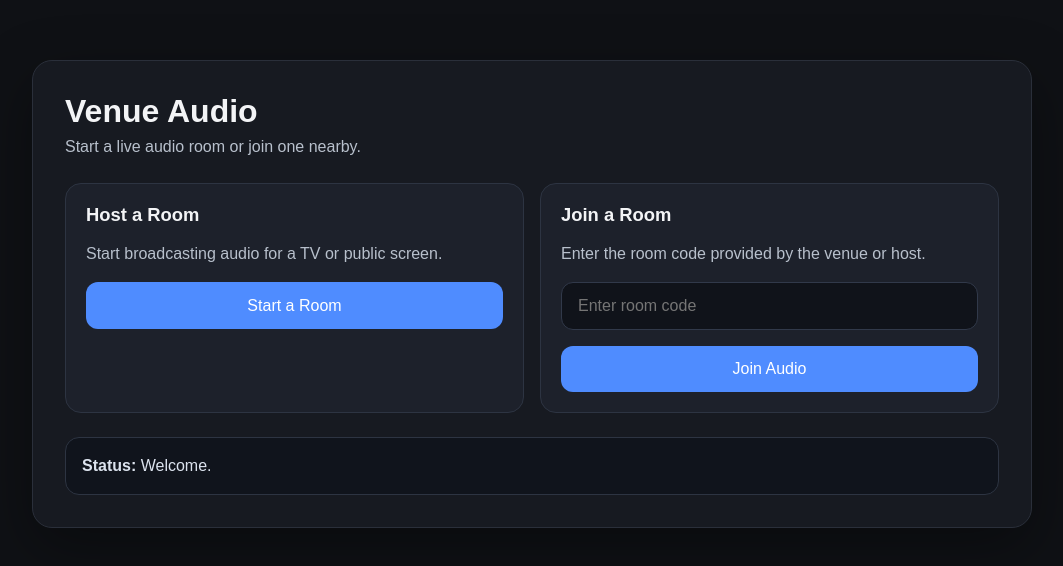
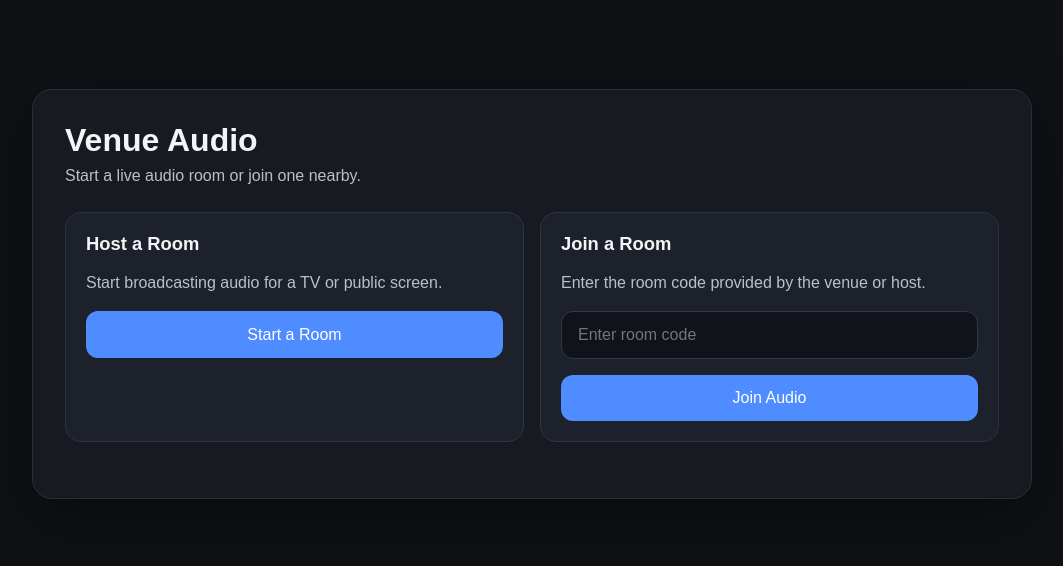
Before and after one commit to Kaelidoscopic/SportsRadioApp, a React (Vite) app in the folder client/: page / in a window 1280 px wide. Shown: the part 106-672 px from the top of the page, without its empty margins (108-1171 px from the left). Built offline with nearby package versions, Linux system fonts and the light colour scheme; no server answers.

Commit message:
Remove landing page status

```diff
--- a/client/src/App.jsx
+++ b/client/src/App.jsx
@@ -460,7 +460,6 @@ function App() {
         setRoomId={setRoomId}
         createRoom={createRoom}
         joinRoom={joinRoom}
-        message={message}
       />
     );
   }
--- a/client/src/LandingPage.jsx
+++ b/client/src/LandingPage.jsx
@@ -1,4 +1,4 @@
-function LandingPage({ roomId, setRoomId, createRoom, joinRoom, message }) {
+function LandingPage({ roomId, setRoomId, createRoom, joinRoom }) {
   return (
     <div className="page-shell">
       <div className="main-card landing-card">
@@ -39,10 +39,6 @@ function LandingPage({ roomId, setRoomId, createRoom, joinRoom, message }) {
             </button>
           </div>
         </div>
-
-        <div className="status-banner">
-          <strong>Status:</strong> {message}
-        </div>
       </div>
     </div>
   );
```
